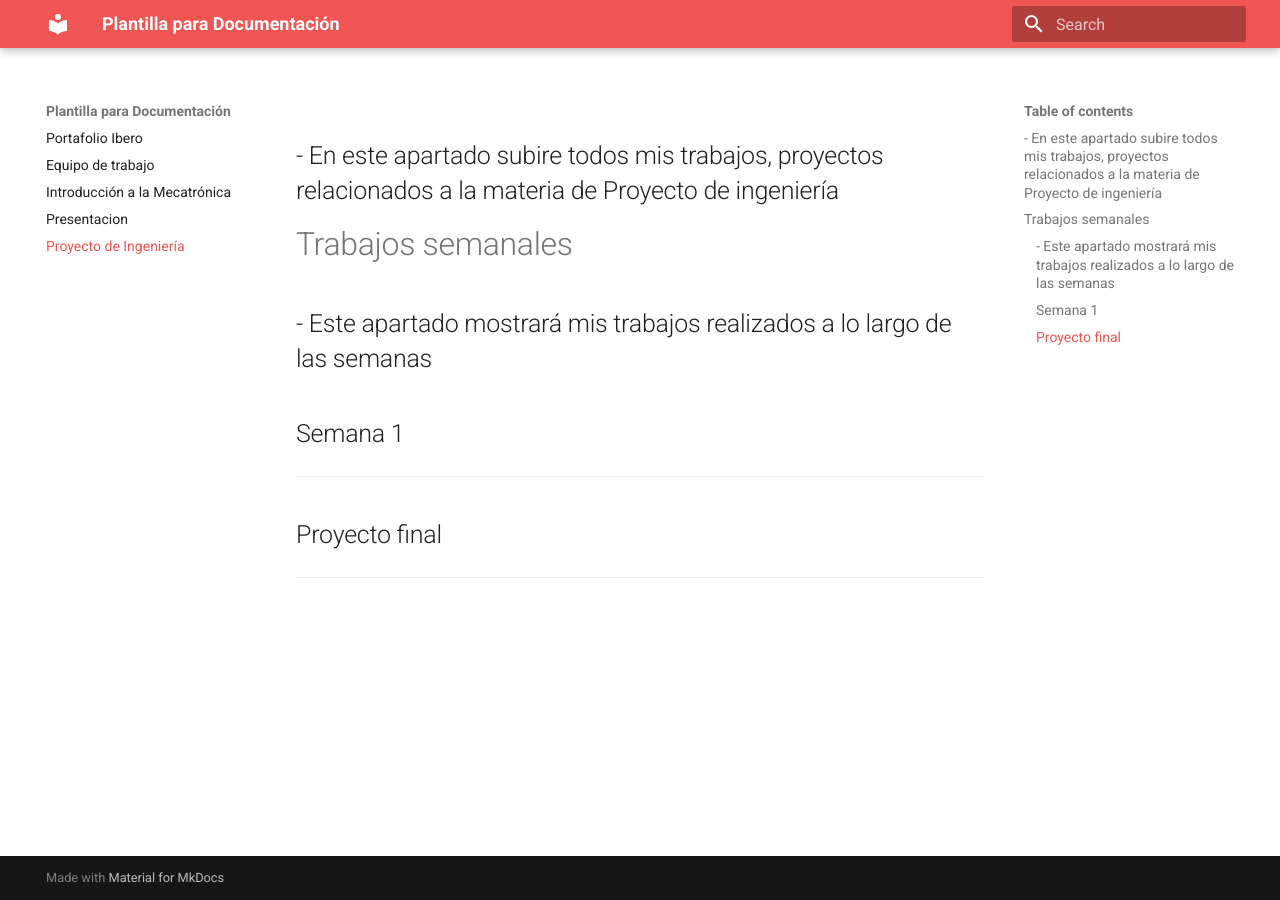
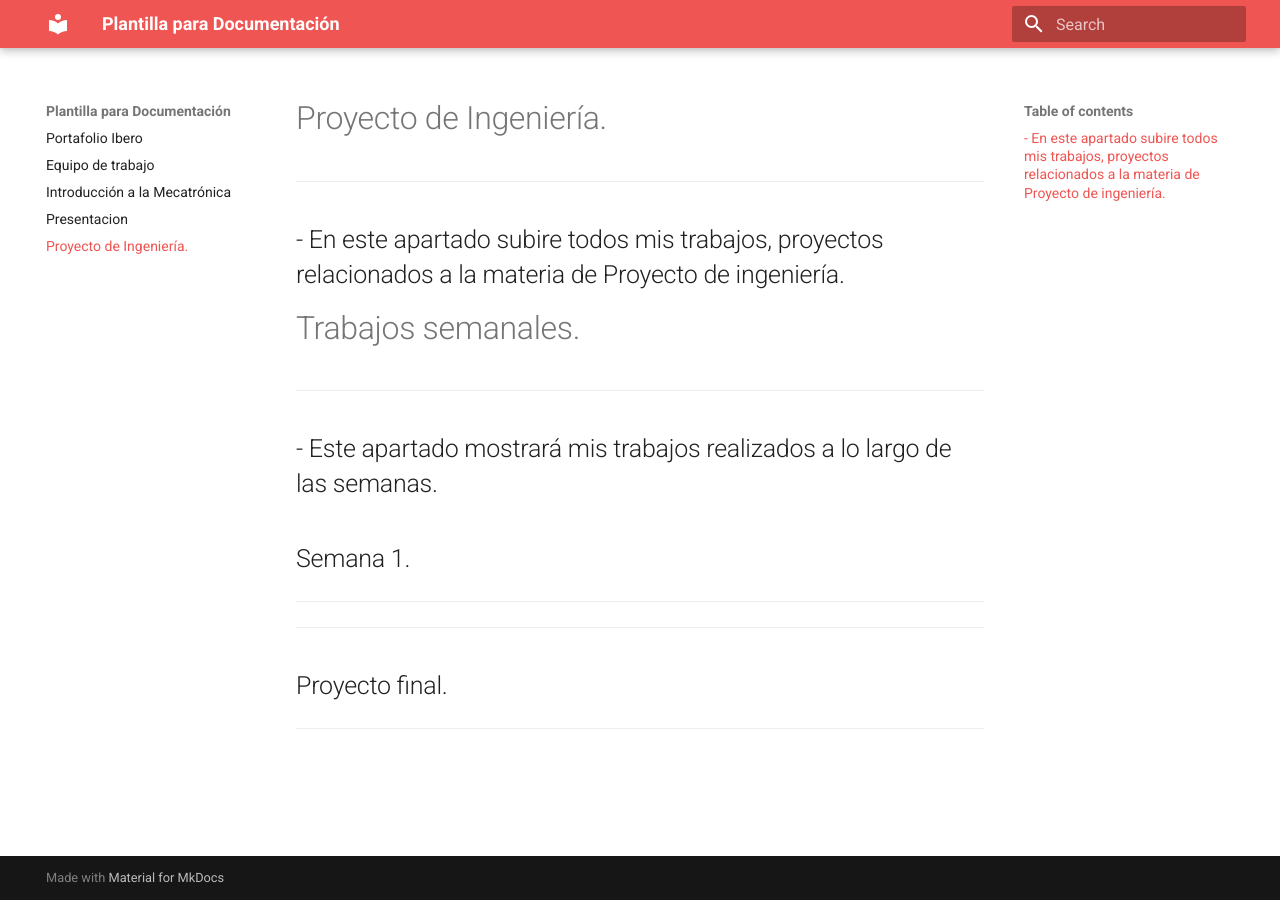
Before and after one commit to Joy-2307/Portafolio_Ibero_JIGR, an MkDocs documentation site: the page built from docs/Proyecto de Ingeniería.md, in a window 1280 px wide. Built offline with MkDocs 1.6.1 and Material for MkDocs 9.7.7, drawn with Linux system fonts in a browser that asks for light colours.

Commit message:
Update Proyecto de Ingeniería.md

```diff
--- a/docs/Proyecto de Ingeniería.md
+++ b/docs/Proyecto de Ingeniería.md
@@ -1,11 +1,15 @@
-- En este apartado subire todos mis trabajos, proyectos relacionados a la materia de Proyecto de ingeniería
+# Proyecto de Ingeniería.
 ---
-# Trabajos semanales
-- Este apartado mostrará mis trabajos realizados a lo largo de las semanas
+- En este apartado subire todos mis trabajos, proyectos relacionados a la materia de Proyecto de ingeniería.
 ---
-## Semana 1
+# Trabajos semanales.
+---
+- Este apartado mostrará mis trabajos realizados a lo largo de las semanas.
+---
+## Semana 1.
+---
 
 ---
-## Proyecto final
+## Proyecto final.
 
 ---
```
